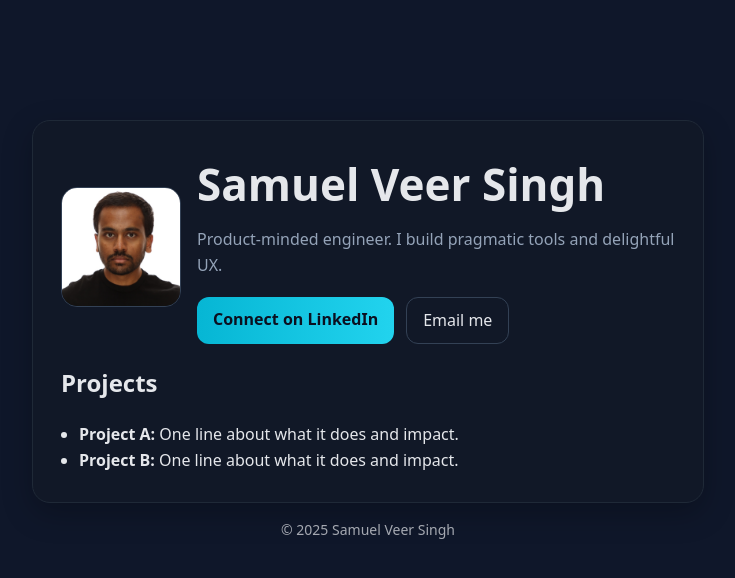
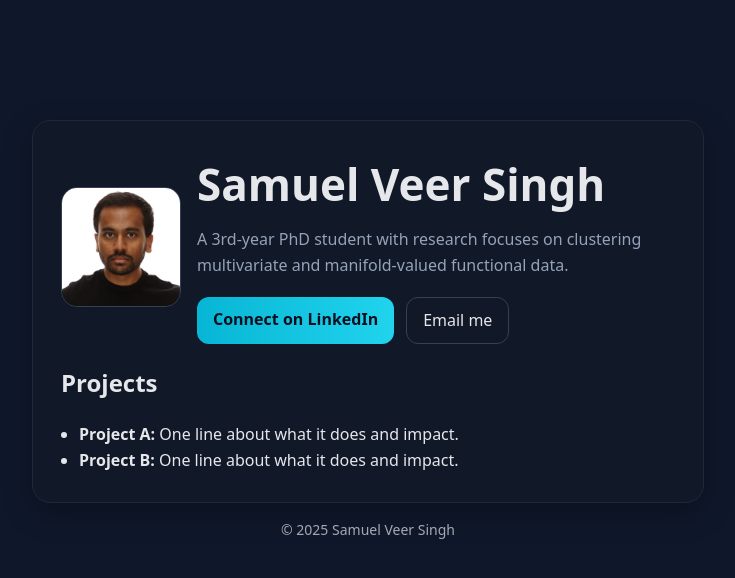
Before and after one commit to samuelveersingh/samuelveersingh.github.io, a plain HTML site: page index.html in a window 1280 px wide. Shown: the whole page, without its empty margins (272-1007 px from the left). Drawn offline with Linux system fonts and the light colour scheme.

Commit message:
Update index.html

```diff
--- a/index.html
+++ b/index.html
@@ -8,7 +8,7 @@
   <meta property="og:title" content="Samuel Veer Singh — Personal Site" />
   <meta property="og:description" content="Say hi or connect on LinkedIn." />
   <meta property="og:type" content="website" />
-  <meta property="og:url" content="https://<your-username>.github.io/" />
+  <meta property="og:url" content="https://samuelveersingh.github.io/" />
   <style>
     :root { --max: 720px; --bg: #0f172a; --card: #111827; --text: #e5e7eb; --muted:#94a3b8; --accent:#22d3ee; }
     * { box-sizing: border-box; }
@@ -33,7 +33,7 @@
         <img class="avatar" src="headshot.jpg" alt="Headshot of Samuel Veer Singh" />
         <div>
           <h1>Samuel Veer Singh</h1>
-          <p class="lead">Product-minded engineer. I build pragmatic tools and delightful UX.</p>
+          <p class="lead">A 3rd-year PhD student with research focuses on clustering multivariate and manifold-valued functional data.</p>
           <div class="buttons">
             <a class="btn primary" href="https://www.linkedin.com/in/samuel-veer-singh" target="_blank" rel="noopener">Connect on LinkedIn</a>
             <a class="btn" href="mailto:you@example.com">Email me</a>
```
